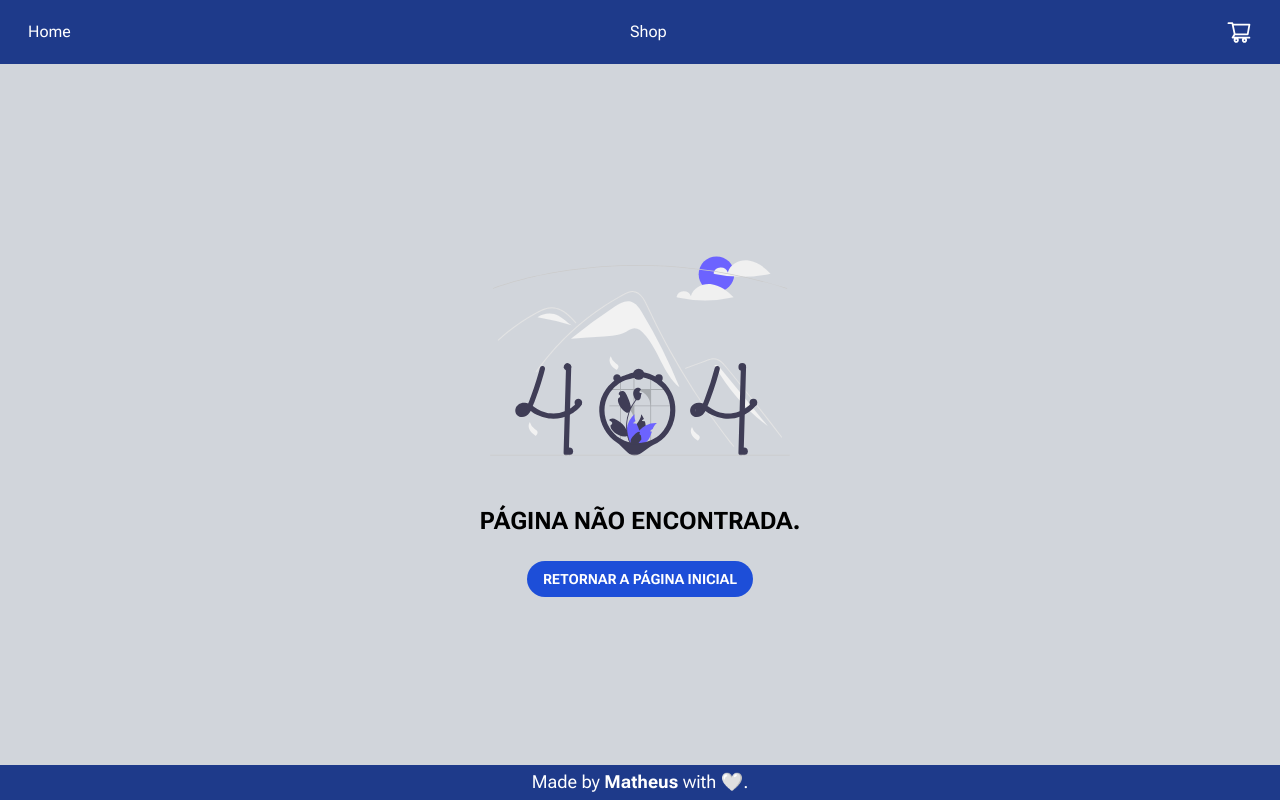
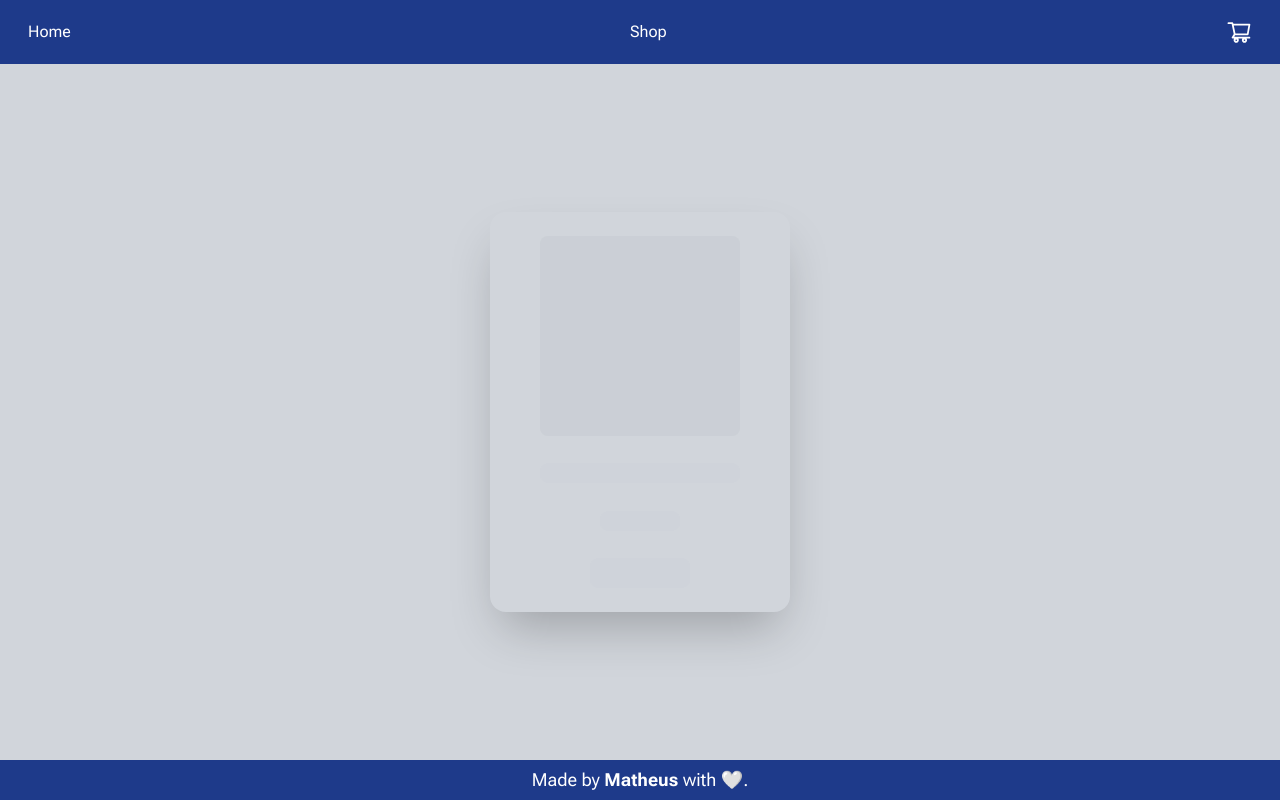
Before and after one commit to matheusosan/new_funko_shop, a Next.js app: page /skeleton in a window 1280 px wide. Before the commit this address had no page. Built offline with nearby package versions, Linux system fonts and the light colour scheme.

Commit message:
feat: added animations to the skeleton component

```diff
--- /dev/null
+++ b/src/app/skeleton/page.tsx
@@ -0,0 +1,68 @@
+"use client";
+
+import React from "react";
+import { motion } from "framer-motion";
+
+const page = ({ containers }: any) => {
+  return (
+    <div className="flex items-center justify-center">
+      {[...Array(containers)].map((_, i) => (
+        <div
+          key={i}
+          className="flex flex-col items-center justify-between h-[400px] w-[300px] shadow-2xl rounded-2xl py-6"
+        >
+          <motion.div
+            initial={{ opacity: "25%" }}
+            animate={{
+              opacity: ["25%", "50%", "75%", "100%", "75%", "50%", "25%"],
+            }}
+            transition={{
+              duration: 1.8,
+              repeat: Infinity,
+              ease: "linear",
+            }}
+            className="w-[200px] h-[200px] bg-gray-400/40 rounded-lg"
+          />
+          <motion.div
+            initial={{ opacity: "25%" }}
+            animate={{
+              opacity: ["0%", "25%", "50%", "75%", "100%", "75%", "50%", "25%"],
+            }}
+            transition={{
+              duration: 1.8,
+              repeat: Infinity,
+              ease: "linear",
+            }}
+            className="w-[200px] h-[20px] bg-gray-400/40 rounded-lg"
+          />
+          <motion.div
+            initial={{ opacity: "25%" }}
+            animate={{
+              opacity: ["0%", "25%", "50%", "75%", "100%", "75%", "50%", "25%"],
+            }}
+            transition={{
+              duration: 1.8,
+              repeat: Infinity,
+              ease: "linear",
+            }}
+            className="w-[80px] h-[20px] bg-gray-400/40 rounded-lg"
+          />
+          <motion.div
+            initial={{ opacity: "25%" }}
+            animate={{
+              opacity: ["0%", "25%", "50%", "75%", "100%", "75%", "50%", "25%"],
+            }}
+            transition={{
+              duration: 1.8,
+              repeat: Infinity,
+              ease: "linear",
+            }}
+            className="w-[100px] h-[30px] bg-gray-400/40 rounded-lg"
+          />
+        </div>
+      ))}
+    </div>
+  );
+};
+
+export default page;
--- a/src/components/SidebarProductsList.tsx
+++ b/src/components/SidebarProductsList.tsx
@@ -37,7 +37,10 @@ const SidebarProductsList = () => {
                 </p>
               </div>
             </div>
-            <I.BsTrashFill onClick={() => removeItem(product.item)} />
+            <I.BsTrashFill
+              className="cursor-pointer"
+              onClick={() => removeItem(product.item)}
+            />
           </div>
         </div>
       ))}
```
